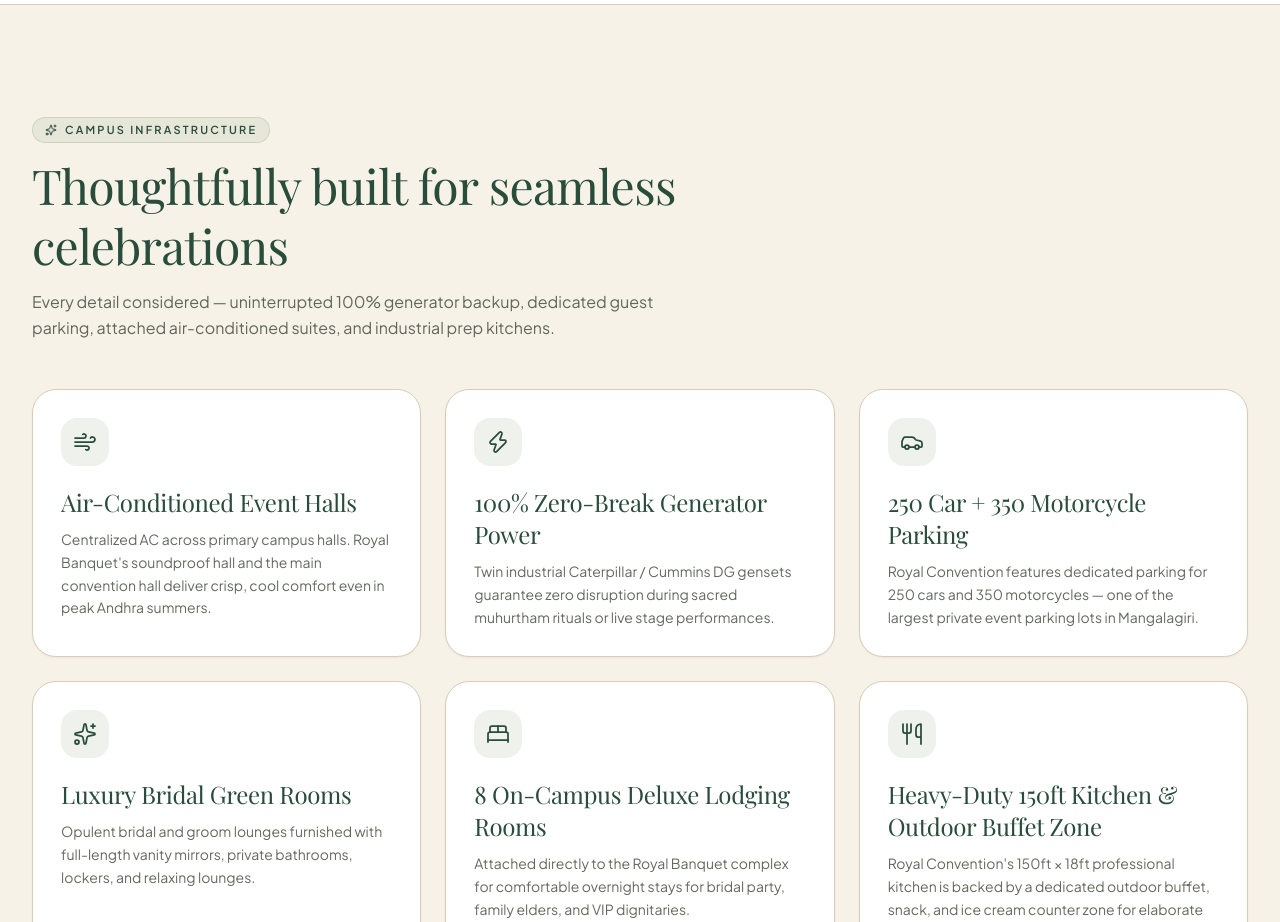
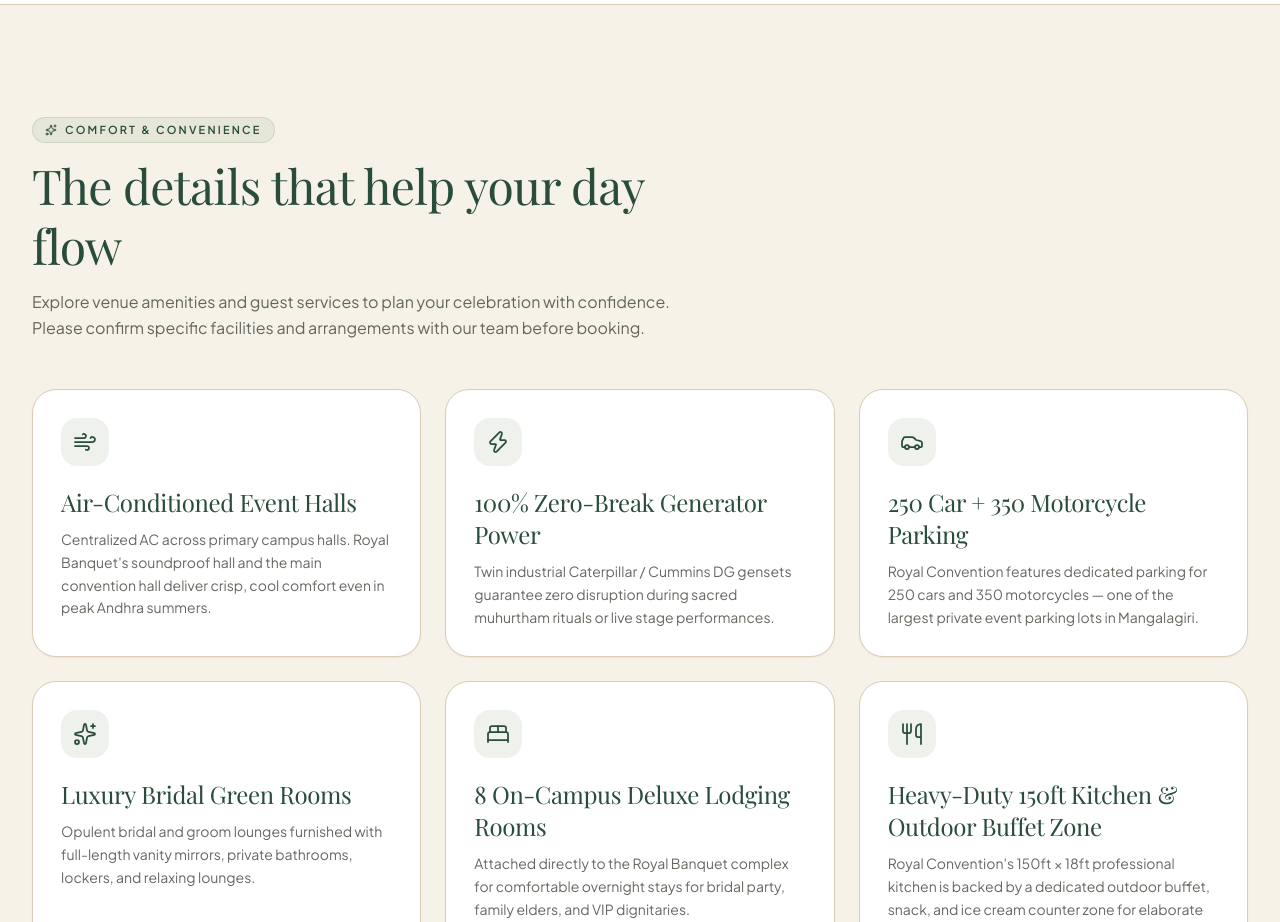
Before and after one commit to theroyalconventionsmgl/royal-conventions, a Next.js app: page / in a window 1280 px wide. Shown: the part 4580-5502 px from the top of the page. Built offline with nearby package versions, Linux system fonts and the light colour scheme; no server answers; the database is empty; a web font is replaced by a local one.

Commit message:
Make homepage facilities copy cautious and enquiry expectations clear

```diff
--- a/src/app/(public)/page.tsx
+++ b/src/app/(public)/page.tsx
@@ -103,13 +103,13 @@ export default function HomePage() {
           <div className="max-w-2xl">
             <div className="inline-flex items-center gap-2 px-3 py-1 rounded-full bg-soft-sage/20 border border-soft-sage/40 text-deep-sage text-[11px] font-semibold uppercase tracking-[0.2em]">
               <Sparkles className="w-3 h-3 text-deep-sage" />
-              <span>Campus Infrastructure</span>
+              <span>Comfort & convenience</span>
             </div>
             <h2 className="font-serif text-3xl sm:text-5xl text-deep-sage mt-3 leading-tight font-normal">
-              Thoughtfully built for seamless celebrations
+              The details that help your day flow
             </h2>
             <p className="text-[15px] sm:text-base text-forest-charcoal/80 mt-3.5 leading-relaxed font-sans">
-              Every detail considered — uninterrupted 100% generator backup, dedicated guest parking, attached air-conditioned suites, and industrial prep kitchens.
+              Explore venue amenities and guest services to plan your celebration with confidence. Please confirm specific facilities and arrangements with our team before booking.
             </p>
           </div>
 
```
